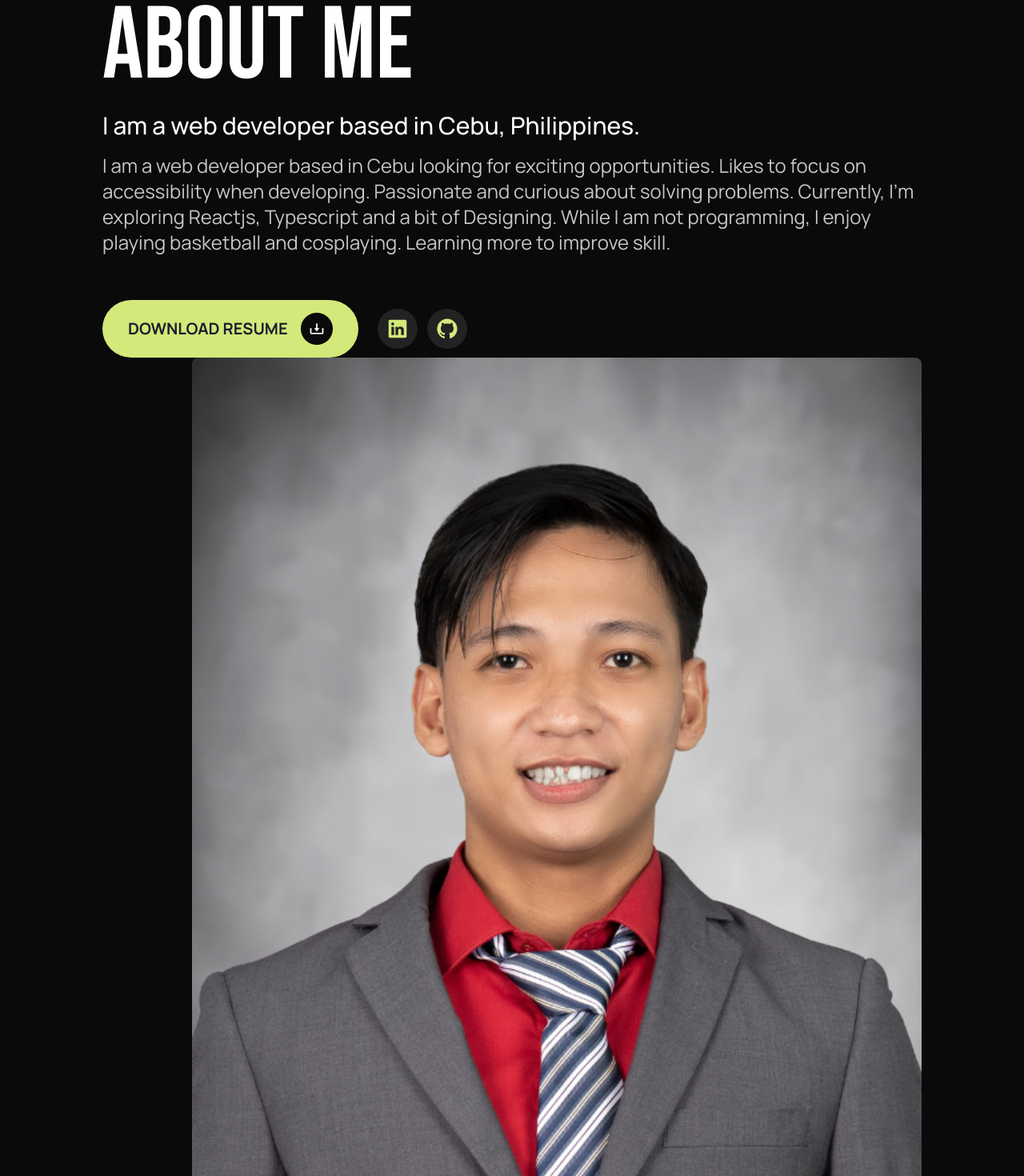
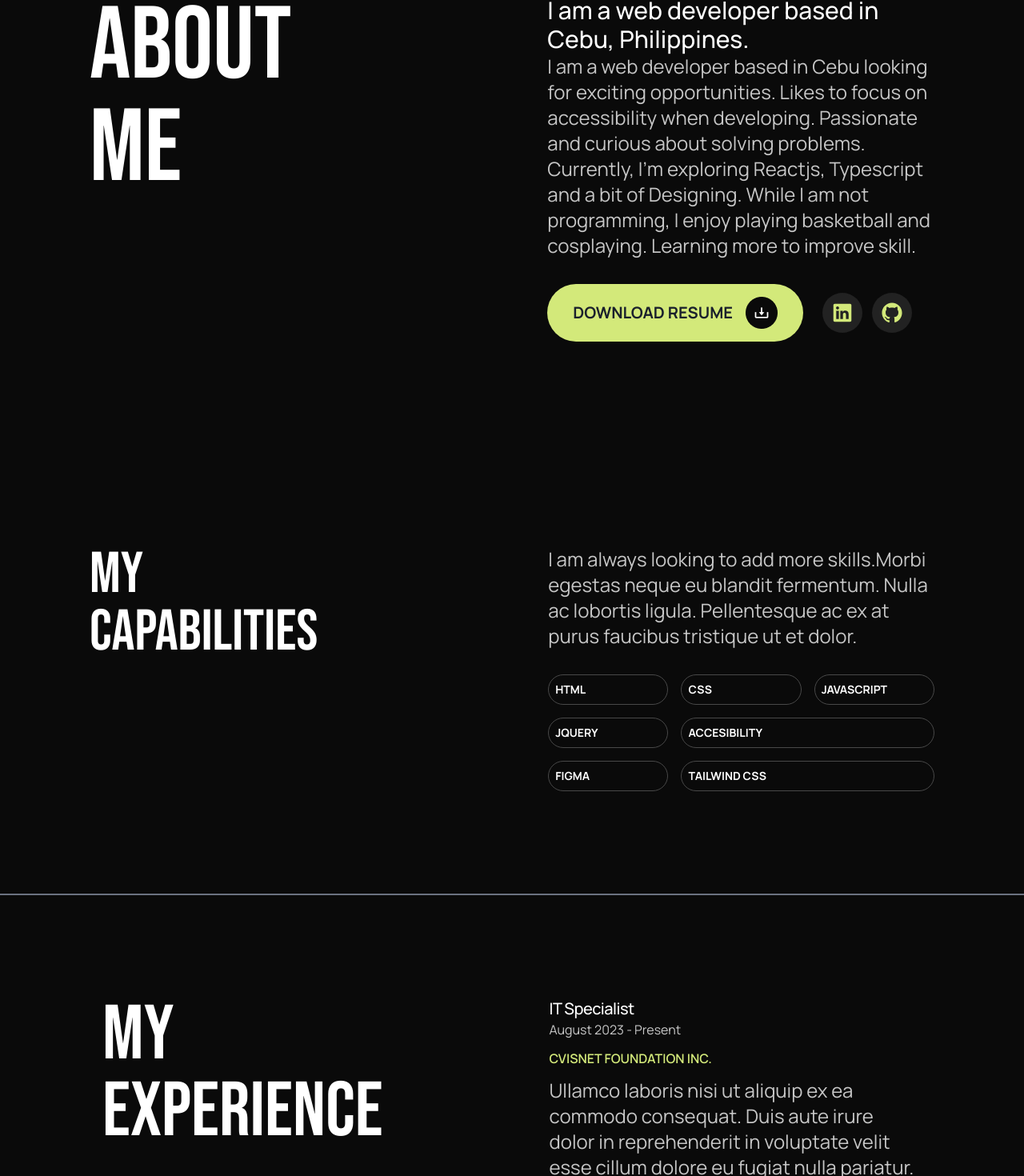
Before and after one commit to patrickMaureal/portfolio, a React (Vite) app: page /about in a window 1280 px wide. Shown: the part 229-1699 px from the top of the page at 80% size. Built offline with nearby package versions, Linux system fonts and the light colour scheme.

Commit message:
update the about me layout

```diff
--- a/src/components/sections/about-me/AboutMe.tsx
+++ b/src/components/sections/about-me/AboutMe.tsx
@@ -1,50 +1,79 @@
 import { GitHubLogoIcon, LinkedInLogoIcon } from "@radix-ui/react-icons";
-import aboutImg from "../../../assets/profile/profile.png"
-import downloadImg from "../../../assets/about/download-icon.png"
+import aboutImg from "../../../assets/profile/profile.png";
+import downloadImg from "../../../assets/about/download-icon.png";
 
 const AboutMe = () => {
   return (
-    <div className="flex flex-col px-4 py-20 space-y-20 md:px-10 md:py-12 lg:px-32 lg:py-32 lg:space-x-28 lg:space-y-0">
-
+    <div className="flex flex-col px-4 py-20 space-y-20 md:px-10 md:py-12 lg:px-28 lg:py-32 lg:space-x-0 lg:space-y-32">
       <div className="flex flex-col space-y-6 self-center">
-				<div className="flex flex-col space-y-4">
-					<h1 className="font-bebas font-normal text-6xl md:text-7xl lg:text-9xl text-white ">About Me</h1>
-					<h4 className="font-manrope font-medium text-3xl text-white">I am a web developer based in Cebu, Philippines. </h4>
-					<p className="font-manrope text-subtitle text-lg lg:text-2xl font-normal">I am a web developer based in Cebu looking for exciting opportunities. Likes to focus on accessibility when developing. Passionate and curious about solving problems. Currently, I’m exploring Reactjs, Typescript and a bit of Designing. While I am not programming, I enjoy playing basketball and cosplaying. Learning more to improve skill.</p>
-				</div>
-				<div className='flex items-center space-x-4 md:space-x-6'>
-					<button className='flex items-center justify-center space-x-4 mt-8 rounded-full bg-primary py-1 px-2 md:py-4 md:px-8 '>
-						<span className='font-manrope font-bold text-sm md:text-xl'>DOWNLOAD RESUME </span>
+        <div className="flex flex-col space-y-4 lg:flex-row lg:space-y-0 lg:space-x-80">
+          <h1 className="font-bebas font-normal text-6xl md:text-9xl text-white ">
+            About Me
+          </h1>
+          <div>
+            <h4 className="font-manrope font-medium text-3xl text-white">
+              I am a web developer based in Cebu, Philippines.{" "}
+            </h4>
+            <p className="font-manrope text-subtitle text-lg lg:text-2xl font-normal">
+              I am a web developer based in Cebu looking for exciting
+              opportunities. Likes to focus on accessibility when developing.
+              Passionate and curious about solving problems. Currently, I’m
+              exploring Reactjs, Typescript and a bit of Designing. While I am
+              not programming, I enjoy playing basketball and cosplaying.
+              Learning more to improve skill.
+            </p>
+            <div className="flex items-center space-x-4 md:space-x-6">
+              <button className="flex items-center justify-center space-x-4 mt-8 rounded-full bg-primary py-1 px-2 md:py-4 md:px-8 ">
+                <span className="font-manrope font-bold text-sm md:text-xl">
+                  DOWNLOAD RESUME{" "}
+                </span>
                 <img src={downloadImg} className="w-10 h-10" alt="" />
               </button>
               <div className="flex items-center space-x-3">
-						<button className='mt-8 rounded-full bg-[#222222] py-3 px-3'>
-							<LinkedInLogoIcon height={26} width={26} color='#D3E97A'/>
+                <button className="mt-8 rounded-full bg-[#222222] py-3 px-3">
+                  <LinkedInLogoIcon height={26} width={26} color="#D3E97A" />
                 </button>
-						<button className='mt-8 rounded-full bg-[#222222] py-3 px-3'>
-							<GitHubLogoIcon height={26} width={26} color='#D3E97A'/>
+                <button className="mt-8 rounded-full bg-[#222222] py-3 px-3">
+                  <GitHubLogoIcon height={26} width={26} color="#D3E97A" />
                 </button>
               </div>
             </div>
           </div>
-			<div>
-				<img src={aboutImg} alt="" className="rounded-lg md:w-screen" />
+        </div>
       </div>
       <div>
-				<h1 className="font-bebas font-normal text-5xl md:text-7xl lg:text-9xl text-white ">My Capabilities</h1>
-				<p className="font-manrope text-subtitle text-base lg:text-2xl font-normal">I am always looking to add more skills.Morbi egestas neque eu blandit fermentum. Nulla ac lobortis ligula. Pellentesque ac ex at purus faucibus tristique ut et dolor. </p>
+        <img src={aboutImg} alt="" className="rounded-lg md:w-screen lg:hidden" />
+      </div>
+      <div className="lg:flex lg:flex-row lg:space-x-72 ">
+        <h1 className="font-bebas font-normal text-5xl md:text-7xl text-white ">
+          My Capabilities
+        </h1>
+				<div>
+					<p className="font-manrope text-subtitle text-base lg:text-2xl font-normal">
+						I am always looking to add more skills.Morbi egestas neque eu blandit
+						fermentum. Nulla ac lobortis ligula. Pellentesque ac ex at purus
+						faucibus tristique ut et dolor.{" "}
+					</p>
 					<div className="grid grid-cols-3 items-center justify-center gap-4 mt-8 uppercase text-white font-bold font-manrope text-sm">
 						<h4 className="border border-[#484848] rounded-full p-2">HTML</h4>
 						<h4 className="border border-[#484848] rounded-full p-2">CSS</h4>
-					<h4 className="border border-[#484848] rounded-full p-2">Javascript</h4>
+						<h4 className="border border-[#484848] rounded-full p-2">
+							Javascript
+						</h4>
 						<h4 className="border border-[#484848] rounded-full p-2">JQuery</h4>
-					<h4 className="border border-[#484848] rounded-full p-2 col-span-2">Accesibility</h4>
+						<h4 className="border border-[#484848] rounded-full p-2 col-span-2">
+							Accesibility
+						</h4>
 						<h4 className="border border-[#484848] rounded-full p-2">Figma</h4>
-					<h4 className="border border-[#484848] rounded-full p-2 col-span-2">Tailwind CSS</h4>
+						<h4 className="border border-[#484848] rounded-full p-2 col-span-2">
+							Tailwind CSS
+						</h4>
 					</div>
+				</div>
+
       </div>
     </div>
   );
-}
+};
 
-export default AboutMe
+export default AboutMe;
--- a/src/components/sections/about-me/Experience.tsx
+++ b/src/components/sections/about-me/Experience.tsx
@@ -2,8 +2,8 @@ const Experience = () => {
 	return (
 		<div className="flex flex-col md:flex-row justify-between items-start px-4 py-20 space-y-20 md:px-10 md:py-12 md:space-x-20 lg:px-32 lg:py-32 lg:space-x-28 lg:space-y-0">
 			<div className="flex flex-col space-y-6 self-center">
-				<div className="flex flex-col space-y-8">
-					<h1 className="font-bebas font-normal text-6xl md:text-7xl lg:text-9xl text-white ">My Experience</h1>
+				<div className="flex flex-col lg:flex-row space-y-8 lg:space-y-0 lg:space-x-52">
+					<h1 className="font-bebas font-normal text-6xl md:text-7xl lg:text-8xl text-white ">My Experience</h1>
 					<div className='flex flex-col space-y-3'>
 						<div className='flex flex-col space-y-3'>
 							<div>
```
Lines whose indentation alone changed are shown as unchanged.
